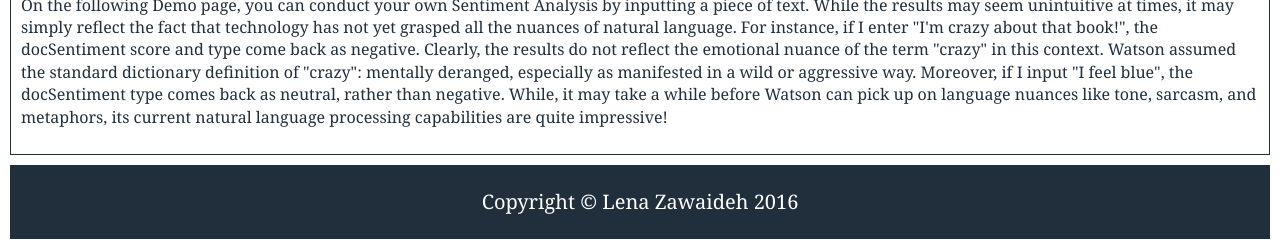
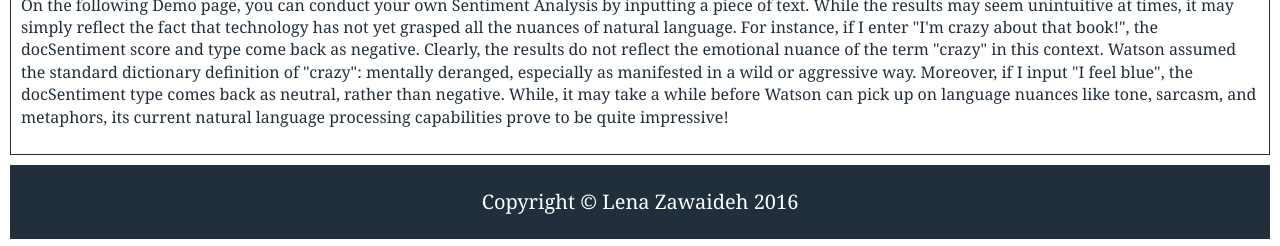
Before and after one commit to lenaz/How-To-Guide, a Jekyll site: the page built from response.html, in a window 1280 px wide. Shown: the part 1605-1851 px from the top of the page. Built offline with Jekyll 4.4.1, drawn with Linux system fonts in a browser that asks for light colours; Markdown is read by kramdown in place of the engine named in the settings; some of the changed text lies outside the part shown.

Commit message:
Update response.html

```diff
--- a/response.html
+++ b/response.html
@@ -52,5 +52,5 @@ layout: default
 <li>The overall sentiment polarity is negative</li>
 </ul>
 <p>These results make sense, considering it is an article criticizing Donald Trump. Such politically-heated content biased against a public figure will unsurprisingly contain negative sentiment.</p>
-<p> On the following Demo page, you can conduct your own Sentiment Analysis by inputting a piece of text. While the results may seem unintuitive at times, it may simply reflect the fact that technology has not yet grasped all the nuances of natural language. For instance, if I enter "I'm crazy about that book!", the docSentiment score and type come back as negative. Clearly, the results do not reflect the emotional nuance of the term "crazy" in this context. Watson assumed the standard dictionary definition of "crazy": mentally deranged, especially as manifested in a wild or aggressive way. Moreover, if I input "I feel blue", the docSentiment type comes back as neutral, rather than negative. While, it may take a while before Watson can pick up on language nuances like tone, sarcasm, and metaphors, its current natural language processing capabilities are quite impressive!</p>
+<p> On the following Demo page, you can conduct your own Sentiment Analysis by inputting a piece of text. While the results may seem unintuitive at times, it may simply reflect the fact that technology has not yet grasped all the nuances of natural language. For instance, if I enter "I'm crazy about that book!", the docSentiment score and type come back as negative. Clearly, the results do not reflect the emotional nuance of the term "crazy" in this context. Watson assumed the standard dictionary definition of "crazy": mentally deranged, especially as manifested in a wild or aggressive way. Moreover, if I input "I feel blue", the docSentiment type comes back as neutral, rather than negative. While, it may take a while before Watson can pick up on language nuances like tone, sarcasm, and metaphors, its current natural language processing capabilities prove to be quite impressive!</p>
 </div>
```
